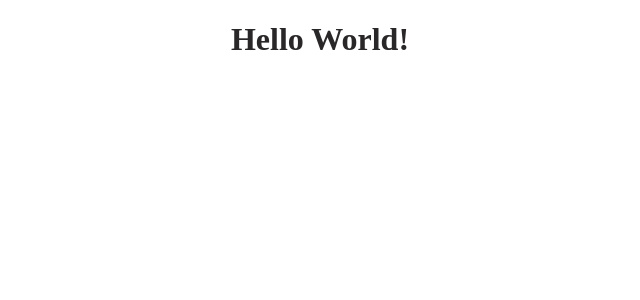
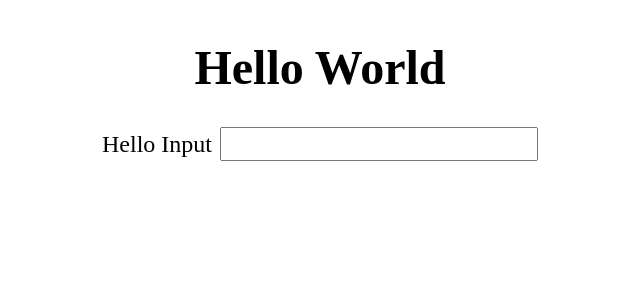
Before and after one commit to patrick-s-young/react-ts-eslint-webpack-babel, a React app: page / in a window 1280 px wide. Shown: the top 300 px of the page, without its empty margins (320-960 px from the left). Built offline with nearby package versions, Linux system fonts and the light colour scheme.

Commit message:
Updated demo component App.tsx and moved it to it's own folder in components. Added Input demo component that is called by App. Updated import App path in index.tsx.

```diff
--- a/src/components/App.tsx
+++ /dev/null
@@ -1,15 +0,0 @@
-import React from 'react';
-
-import 'Styles/index.css';
-
-class App extends React.PureComponent {
-	render() {
-		return (
-			<div>
-				<h1>Hello World!</h1>
-			</div>
-		);
-	}
-}
-
-export default App;
--- /dev/null
+++ b/src/components/App/App.css
@@ -0,0 +1,19 @@
+h1 {
+  font-size: 6vh;
+  text-align: center;
+}
+
+label, input {
+  font-size: 3vh;
+}
+
+label {
+  padding-right: 1vh;
+}
+
+.hello-flex {
+  display: flex;
+  flex-direction: column;
+  align-items: center;
+  flex: 50vw;
+}
--- /dev/null
+++ b/src/components/App/App.tsx
@@ -0,0 +1,18 @@
+import React from 'react';
+import Input from 'Components/Input/Input';
+import 'Components/App/App.css';
+
+const App: React.FC = () => {
+	return(
+			<div className='hello-flex'>
+				<div>
+					<h1>Hello World</h1>
+				</div>
+				<div>
+					<Input id="hello-input" label="Hello Input" />
+				</div>
+			</div>
+	);
+}
+
+export default App;
--- /dev/null
+++ b/src/components/Input/Input.tsx
@@ -0,0 +1,26 @@
+import React, { useState } from 'react';
+
+interface InputProps {
+  id: string
+  label: string
+  type?: string
+}
+
+const Input: React.FC<InputProps> = ({ id = '', label = '', type = 'text' }) => {
+  const [value, handleChange] = useState<string>('');
+  return (
+    <div>
+      <label htmlFor={id}>{label}</label>
+      <input type={type} id={id}
+        data-testid={id}
+        label={label}
+        onChange={({ target }) => {
+          handleChange(target.value)
+        }}
+        value={value}
+      />
+    </div>
+  )
+}
+
+export default Input;
--- a/src/index.tsx
+++ b/src/index.tsx
@@ -1,5 +1,5 @@
 import React from 'react';
 import ReactDOM from 'react-dom';
-import App from 'Components/App';
+import App from 'Components/App/App';
 
 ReactDOM.render(<App />, document.getElementById('root'));
--- a/src/styles/index.css
+++ /dev/null
@@ -1,4 +0,0 @@
-h1 {
-  color: #292727;
-  text-align: center;
-}
```
